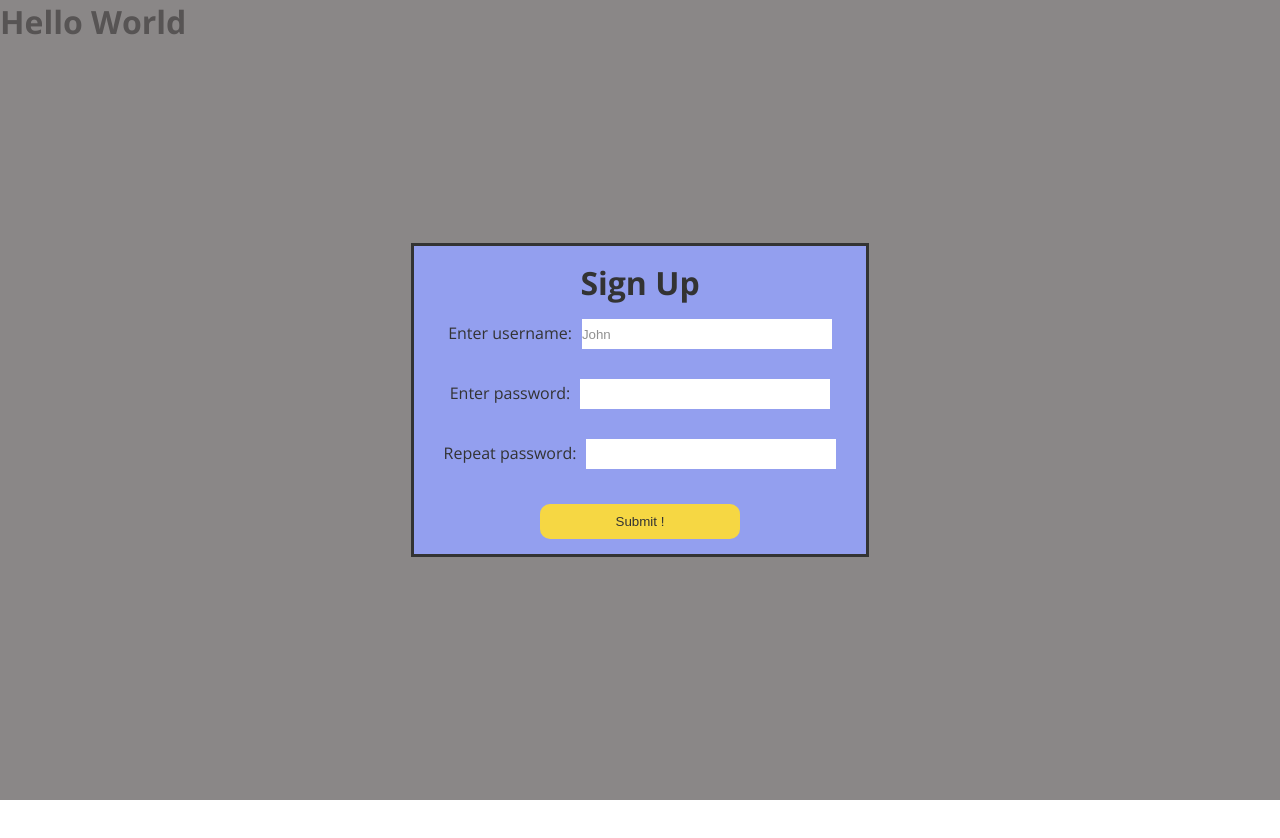
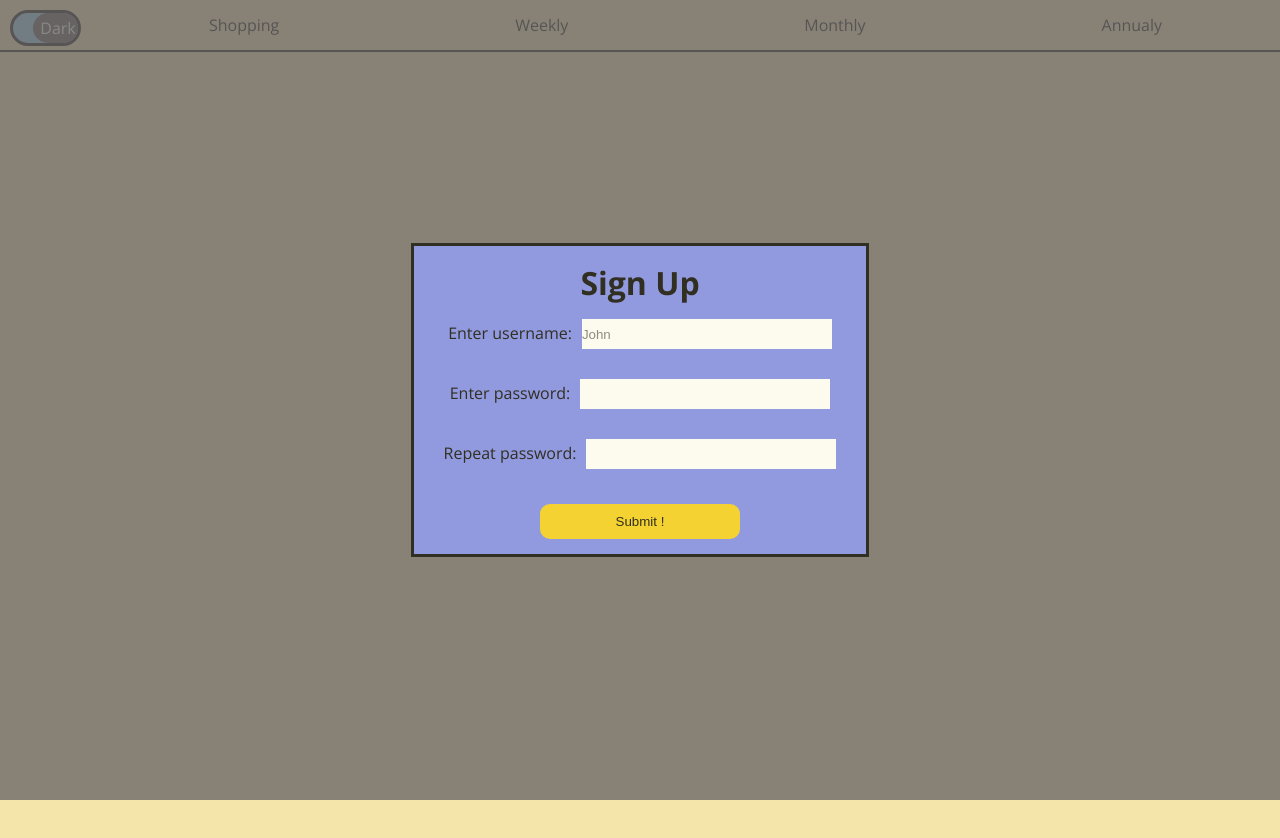
Before and after one commit to MMudegu/budgeting-site, a Next.js app: page / in a window 1280 px wide. Shown: the top 838 px of the page. Before the commit the page ends 800 px from the top, so only its background shows below. Built offline with nearby package versions, Linux system fonts and the light colour scheme.

Commit message:
This commit involves the implementation of the theme switcher and the header component

```diff
--- /dev/null
+++ b/src/app/_globalContext/_ThemeContext/themeContext.tsx
@@ -0,0 +1,26 @@
+import { Dispatch,SetStateAction,ReactNode, createContext, useState, useContext } from "react";
+
+interface ThemeContextType{
+    toogleTheme:boolean,
+    setToogleTheme: Dispatch<SetStateAction<boolean>>
+}
+
+const initialThemeContext = {
+    toogleTheme: false,
+    setToogleTheme: ()=>{},
+};
+
+const ThemeContext = createContext<ThemeContextType>(initialThemeContext);
+
+export default function ThemeContextProvider({children}:{children:ReactNode}){
+
+    const [toogleTheme,setToogleTheme] = useState(false);
+
+    return(
+        <ThemeContext.Provider value={{toogleTheme,setToogleTheme}}>
+            {children}
+        </ThemeContext.Provider>
+    )
+}
+
+export const useThemeContext = ()=>useContext(ThemeContext);
--- /dev/null
+++ b/src/app/_headerComponent/header.module.css
@@ -0,0 +1,18 @@
+.HeaderContainer{
+    display: flex;
+    height: 50px;
+    width: 100vw;
+    border-bottom: 2px solid;
+}
+
+.HeaderNavigation{
+    display: flex;
+    flex:1 1 100%;
+    justify-content: space-around;
+    align-items: center;
+}
+
+.NavLink{
+    text-decoration: none;
+    color: inherit;
+}
--- /dev/null
+++ b/src/app/_headerComponent/header.tsx
@@ -0,0 +1,25 @@
+import { useThemeContext } from '../_globalContext/_ThemeContext/themeContext'
+import ToogleButton from '../_toogleButton/toogleButton'
+import headerStyles from './header.module.css'
+import { theme } from '../layout';
+import Link from 'next/link';
+import { useState } from 'react';
+
+export default function Header(){
+
+    const {toogleTheme,setToogleTheme} = useThemeContext();
+
+    return(
+        <header className={theme(toogleTheme)}>
+            <span className={headerStyles.HeaderContainer}>
+                <ToogleButton initialState={toogleTheme} toogleState={setToogleTheme}/>
+                <nav className={headerStyles.HeaderNavigation}>
+                    <Link href={'./ShoppingPage'} className={headerStyles.NavLink}>Shopping</Link>
+                    <Link href={'./WeeklyPage'} className={headerStyles.NavLink}>Weekly</Link>
+                    <Link href={'./MonthlyPage'} className={headerStyles.NavLink}>Monthly</Link>
+                    <Link href={'./AnnualyPage'} className={headerStyles.NavLink}>Annualy</Link>
+                </nav>
+            </span>
+        </header>
+    )
+}
--- a/src/app/_loginForm/loginForm.tsx
+++ b/src/app/_loginForm/loginForm.tsx
@@ -43,6 +43,11 @@ export default function LoginForm({displayLoginForm}:{displayLoginForm:boolean})
 
     const [state,dispatch] = useReducer(reducer,initState);
 
+    if(storedUserDetails.Error === 'userNotFound'){
+        return <SignUpForm displaySignUpForm={true}/>
+    }
+
+
     const handleSubmit = (event:React.FormEvent<HTMLFormElement>,userDetails:FormDataType)=>{
         event.preventDefault();
         if(userDetails.password !== storedUserDetails.password)
@@ -75,12 +80,6 @@ export default function LoginForm({displayLoginForm}:{displayLoginForm:boolean})
         localStorage.setItem('isUserLoggedIn','true');
 
         setShowLoginForm(false);
-    }
-
-
-
-    if(storedUserDetails.Error === 'userNotFound'){
-        return <SignUpForm displaySignUpForm={true}/>
     }
 
     return(
--- /dev/null
+++ b/src/app/_toogleButton/toogleButton.module.css
@@ -0,0 +1,32 @@
+.ToogleButtonContainer{
+    display: flex;
+    border: solid;
+    margin: 10px;
+    align-items: center;
+    height: 30px;
+    width: 70px;
+    border-radius: 20px;
+}
+
+.LightSide{
+    display: flex;
+    align-items: center;
+    justify-content: center;
+    background-color: skyblue;
+    height: 30px;
+    width: 40px;
+    border-radius: 20px;
+    padding-left: 5px;
+}
+
+.DarkSide{
+    display: flex;
+    align-items: center;
+    justify-content: center;
+    background-color: #4B4A49;
+    color: white;
+    height: 30px;
+    width: 40px;
+    border-radius: 20px;
+    padding-left: 5px;
+}
--- /dev/null
+++ b/src/app/_toogleButton/toogleButton.tsx
@@ -0,0 +1,14 @@
+import toogleButtonStyles from './toogleButton.module.css'
+
+export default function ToogleButton({initialState,toogleState}:{initialState:boolean,toogleState:React.Dispatch<React.SetStateAction<boolean>>}){
+
+    return(
+        initialState ?
+        <div style={{background:'black',justifyContent:'left'}} className={toogleButtonStyles.ToogleButtonContainer}>
+            <span className={toogleButtonStyles.LightSide} onClick={()=>toogleState((prevState)=>!prevState)}>Light</span>
+        </div>  :
+        <div style={{background:'skyblue',justifyContent:'right'}} className={toogleButtonStyles.ToogleButtonContainer}>
+            <span className={toogleButtonStyles.DarkSide} onClick={()=>toogleState((prevState)=>!prevState)}>Dark</span>
+        </div>
+    )
+}
--- a/src/app/globals.css
+++ b/src/app/globals.css
@@ -5,8 +5,8 @@
   --shoppingComponentColor: #EBBF2F;
   --modalColor: #3BEBAB;
   --btnBackgroundColor: #F4CE14;
-  --generalBackgroundColor: #F9F3D9;
-  --textColor: white;
+  --generalLightBackgroundColor: #f4e6ab;
+  --generalDarkBackgroundColor: rgb(72, 66, 66);
   --boxShadowEffect: 0px 0px 100em inset red;
 }
 
@@ -15,3 +15,21 @@
   margin: 0px;
   border: 0px;
 }
+
+.LightTheme{
+  background-color: var(--generalLightBackgroundColor);
+  color: black;
+  width: 100vw;
+  height: 100vh;
+  display: flex;
+  flex: 1 1 100%;
+}
+
+.DarkTheme{
+  background-color: var(--generalDarkBackgroundColor);
+  color: white;
+  display: flex;
+  flex: 1 1 100%;
+  width: 100vw;
+  height: 100vh;
+}
--- a/src/app/layout.tsx
+++ b/src/app/layout.tsx
@@ -1,7 +1,10 @@
+'use client'
 import Head from 'next/head'
 import './globals.css'
 import type { Metadata } from 'next'
 import {Open_Sans} from 'next/font/google'
+import ThemeContextProvider from './_globalContext/_ThemeContext/themeContext';
+import Header from "./_headerComponent/header";
 
 const defaultFont = Open_Sans({
     subsets:['latin'],
@@ -11,6 +14,16 @@ export const metadata: Metadata = {
   title: 'Budgeting App',
   description: 'This is a simple budgeting application',
   viewport:'width = device-width, initial-scale = 1.0'
+}
+
+export const theme = (toogleTheme:boolean)=>{
+
+  if(toogleTheme){
+      return 'DarkTheme'
+  }
+  else if(!toogleTheme){
+      return 'LightTheme'
+  }
 }
 
 export default function RootLayout({
@@ -30,7 +43,10 @@ export default function RootLayout({
         {/*<meta property="og:site_name" content="MarvinMudegu.com"/>*/}
       </Head>
       <body className={defaultFont.className}>
-          {children}
+          <ThemeContextProvider>
+            <Header/>
+             {children}
+          </ThemeContextProvider>
       </body>
     </html>
   )
--- a/src/app/page.tsx
+++ b/src/app/page.tsx
@@ -1,17 +1,17 @@
 'use client'
 import { useState } from "react";
 import LoginForm from "./_loginForm/loginForm";
-
-const modalText = `Login was successful welcome`
+import { useThemeContext } from "./_globalContext/_ThemeContext/themeContext";
+import { theme } from "./layout";
 
 export default function HomePage(){
-    const [showLoginForm,setShowLoginForm] = useState(true);
-
+    const {toogleTheme} = useThemeContext();
 
     return(
         <>
-            <LoginForm displayLoginForm={showLoginForm}/>
-            <h1>Hello World</h1>
+            <LoginForm displayLoginForm={false}/>
+            <div className={theme(toogleTheme)}>
+            </div>
         </>
     )
 }
```
